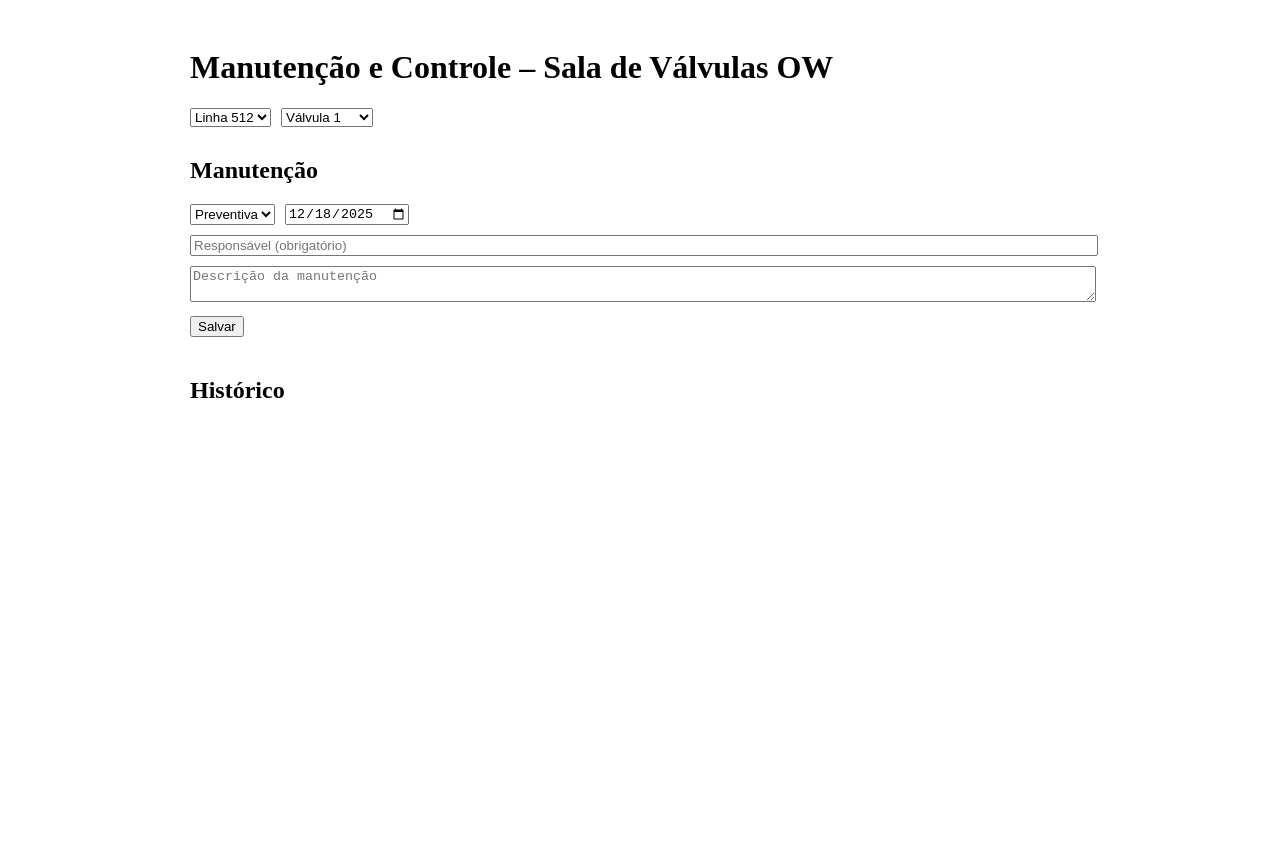
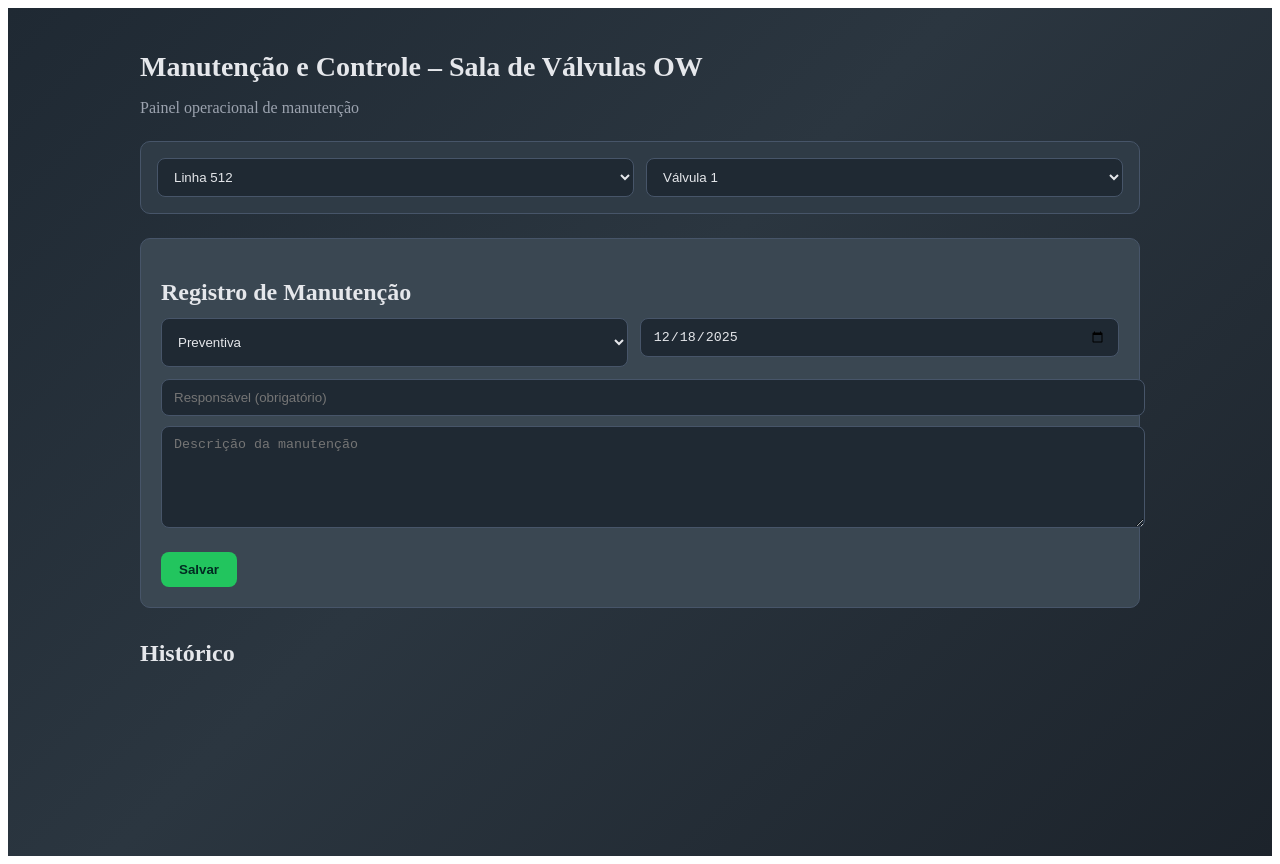
Before and after one commit to wallacegoulart2020-lab/valvulas-manutencao, a React (Vite) app: page / in a window 1280 px wide. Before the commit the page ends 800 px from the top, so only its background shows below. Built offline with nearby package versions, Linux system fonts and the light colour scheme.

Commit message:
Update App.jsx

```diff
--- a/src/App.jsx
+++ b/src/App.jsx
@@ -1,19 +1,37 @@
 import { useEffect, useState } from "react";
 
+/* ===================== STORAGE ===================== */
 const STORAGE_LINHAS = "ow_linhas";
 const STORAGE_HIST = "ow_historico";
 
+/* ===================== CONFIG ===================== */
 const LINHAS_CONFIG = {
   512: 175,
   513: 175,
   514: 72,
 };
 
+/* ===================== THEME ===================== */
+const theme = {
+  background:
+    "linear-gradient(135deg, #1f2933 0%, #2b3640 45%, #1c232b 100%)",
+  card: "#2f3b46",
+  cardAlt: "#3a4752",
+  border: "#475569",
+  text: "#e5e7eb",
+  muted: "#9ca3af",
+  green: "#22c55e",
+  red: "#ef4444",
+  yellow: "#eab308",
+  orange: "#fb923c",
+};
+
+/* ===================== APP ===================== */
 export default function App() {
   const [linha, setLinha] = useState("512");
   const [valvula, setValvula] = useState(1);
   const [tipo, setTipo] = useState("Preventiva");
-  const [data, setData] = useState(() =>
+  const [data, setData] = useState(
     new Date().toISOString().substring(0, 10)
   );
   const [responsavel, setResponsavel] = useState("");
@@ -24,7 +42,7 @@ export default function App() {
   const [linhas, setLinhas] = useState({});
   const [historico, setHistorico] = useState([]);
 
-  // 🔹 Carregar dados
+  /* ===================== LOAD ===================== */
   useEffect(() => {
     const salvo = localStorage.getItem(STORAGE_LINHAS);
     const hist = localStorage.getItem(STORAGE_HIST);
@@ -33,7 +51,7 @@ export default function App() {
     setHistorico(hist ? JSON.parse(hist) : []);
   }, []);
 
-  // 🔹 Persistir
+  /* ===================== SAVE ===================== */
   useEffect(() => {
     localStorage.setItem(STORAGE_LINHAS, JSON.stringify(linhas));
   }, [linhas]);
@@ -42,12 +60,13 @@ export default function App() {
     localStorage.setItem(STORAGE_HIST, JSON.stringify(historico));
   }, [historico]);
 
+  /* ===================== ACTION ===================== */
   const salvar = () => {
     setErro("");
     setMsg("");
 
     if (!responsavel.trim()) {
-      setErro("⚠ Responsável é obrigatório");
+      setErro("Responsável é obrigatório");
       return;
     }
 
@@ -76,18 +95,44 @@ export default function App() {
 
     setDescricao("");
     setResponsavel("");
-    setMsg("✅ Manutenção salva com sucesso");
+    setMsg("✔ Manutenção salva com sucesso");
   };
 
+  /* ===================== UI ===================== */
   return (
-    <div style={{ padding: 20, maxWidth: 900, margin: "auto" }}>
-      <h1 style={{ fontSize: 32 }}>
+    <div
+      style={{
+        minHeight: "100vh",
+        background: theme.background,
+        color: theme.text,
+        padding: 24,
+      }}
+    >
+      <div style={{ maxWidth: 1000, margin: "auto" }}>
+        <h1 style={{ fontSize: 28, marginBottom: 6 }}>
           Manutenção e Controle – Sala de Válvulas OW
         </h1>
+        <p style={{ color: theme.muted, marginBottom: 24 }}>
+          Painel operacional de manutenção
+        </p>
 
         {/* FILTROS */}
-      <div style={{ display: "flex", gap: 10, marginTop: 20 }}>
-        <select value={linha} onChange={(e) => setLinha(e.target.value)}>
+        <div
+          style={{
+            display: "flex",
+            gap: 12,
+            background: theme.card,
+            padding: 16,
+            borderRadius: 10,
+            border: `1px solid ${theme.border}`,
+            marginBottom: 24,
+          }}
+        >
+          <select
+            value={linha}
+            onChange={(e) => setLinha(e.target.value)}
+            style={selectStyle}
+          >
             {Object.keys(LINHAS_CONFIG).map((l) => (
               <option key={l} value={l}>
                 Linha {l}
@@ -98,6 +143,7 @@ export default function App() {
           <select
             value={valvula}
             onChange={(e) => setValvula(Number(e.target.value))}
+            style={selectStyle}
           >
             {Array.from(
               { length: LINHAS_CONFIG[linha] },
@@ -111,10 +157,22 @@ export default function App() {
         </div>
 
         {/* MANUTENÇÃO */}
-      <h2 style={{ marginTop: 30 }}>Manutenção</h2>
+        <div
+          style={{
+            background: theme.cardAlt,
+            padding: 20,
+            borderRadius: 10,
+            border: `1px solid ${theme.border}`,
+          }}
+        >
+          <h2 style={{ marginBottom: 12 }}>Registro de Manutenção</h2>
 
-      <div style={{ display: "flex", gap: 10, flexWrap: "wrap" }}>
-        <select value={tipo} onChange={(e) => setTipo(e.target.value)}>
+          <div style={{ display: "flex", gap: 12, marginBottom: 12 }}>
+            <select
+              value={tipo}
+              onChange={(e) => setTipo(e.target.value)}
+              style={selectStyle}
+            >
               <option>Preventiva</option>
               <option>Corretiva</option>
             </select>
@@ -123,44 +181,83 @@ export default function App() {
               type="date"
               value={data}
               onChange={(e) => setData(e.target.value)}
+              style={inputStyle}
             />
           </div>
 
           <input
-        style={{ display: "block", marginTop: 10, width: "100%" }}
             placeholder="Responsável (obrigatório)"
             value={responsavel}
             onChange={(e) => setResponsavel(e.target.value)}
+            style={inputStyle}
           />
 
           <textarea
-        style={{ width: "100%", marginTop: 10 }}
             placeholder="Descrição da manutenção"
             value={descricao}
             onChange={(e) => setDescricao(e.target.value)}
+            style={{ ...inputStyle, height: 80 }}
           />
 
-      {erro && <p style={{ color: "red" }}>{erro}</p>}
-      {msg && <p style={{ color: "green" }}>{msg}</p>}
+          {erro && <p style={{ color: theme.red }}>{erro}</p>}
+          {msg && <p style={{ color: theme.green }}>{msg}</p>}
 
-      <button style={{ marginTop: 10 }} onClick={salvar}>
+          <button style={buttonStyle} onClick={salvar}>
             Salvar
           </button>
+        </div>
 
         {/* HISTÓRICO */}
-      <h2 style={{ marginTop: 40 }}>Histórico</h2>
+        <h2 style={{ marginTop: 32 }}>Histórico</h2>
 
         {historico.map((h) => (
-        <div key={h.id} style={{ borderBottom: "1px solid #ccc", padding: 8 }}>
+          <div
+            key={h.id}
+            style={{
+              background: theme.card,
+              padding: 12,
+              borderRadius: 8,
+              marginTop: 8,
+              border: `1px solid ${theme.border}`,
+            }}
+          >
             <strong>
-            V-{h.valvula} — Linha {h.linha} — {h.tipo}
+              Linha {h.linha} · Válvula {h.valvula} · {h.tipo}
             </strong>
-          <br />
-          {h.data} — {h.responsavel}
-          <br />
-          <em>{h.descricao}</em>
+            <div style={{ fontSize: 14, color: theme.muted }}>
+              {h.data} · {h.responsavel}
+            </div>
+            <div>{h.descricao}</div>
           </div>
         ))}
       </div>
+    </div>
   );
 }
+
+/* ===================== STYLES ===================== */
+const inputStyle = {
+  width: "100%",
+  padding: "10px 12px",
+  background: "#1f2933",
+  color: "#e5e7eb",
+  border: "1px solid #475569",
+  borderRadius: 8,
+  marginBottom: 10,
+};
+
+const selectStyle = {
+  ...inputStyle,
+  marginBottom: 0,
+};
+
+const buttonStyle = {
+  marginTop: 10,
+  padding: "10px 18px",
+  background: "#22c55e",
+  color: "#022c22",
+  border: "none",
+  borderRadius: 8,
+  fontWeight: "bold",
+  cursor: "pointer",
+};
```
Lines whose indentation alone changed are shown as unchanged.
